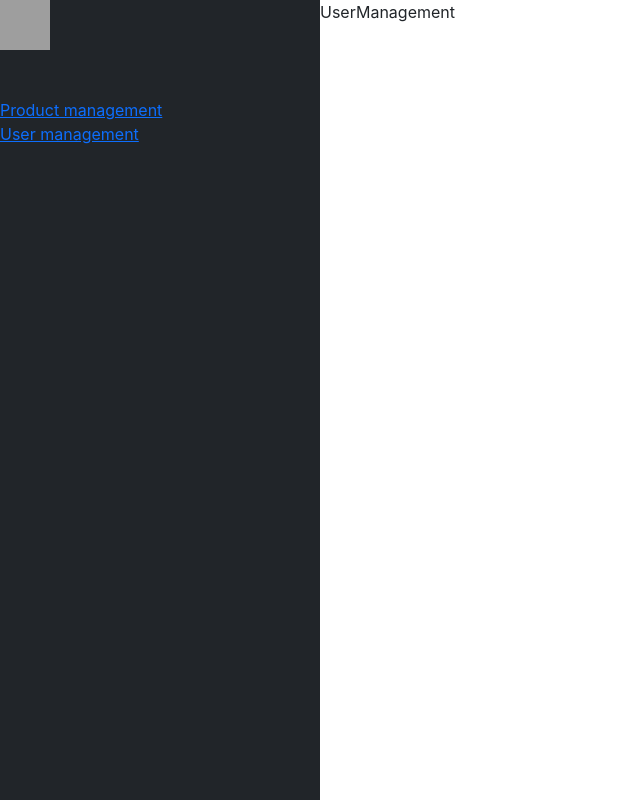
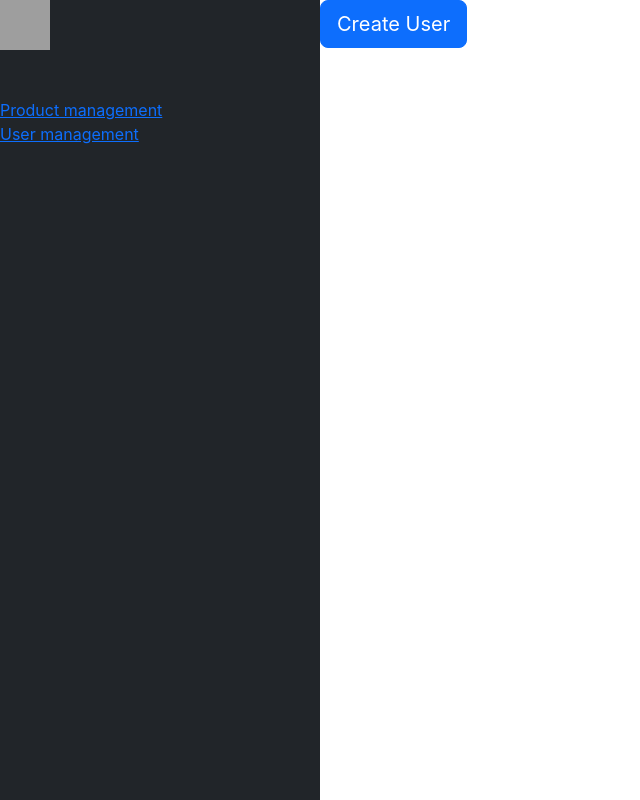
Before and after one commit to AVan-Git/Basic-ReactJS, a React (Create React App) app in the folder react_buoi10/: page /admin/users in a window 1280 px wide. Shown: the whole page, without its empty margins (0-640 px from the left). Built offline with nearby package versions, Linux system fonts and the light colour scheme; grey boxes are pictures that could not be loaded.

Commit message:
HOC theo reducer

```diff
--- a/react_buoi10/src/HOC/HOCModel.jsx
+++ b/react_buoi10/src/HOC/HOCModel.jsx
@@ -1,24 +1,30 @@
 import React from "react";
+import { useSelector } from "react-redux";
 
 export default function HOCModel(props) {
-  console.log("🚀 ~ file: HOCModel.jsx:4 ~ HOCModel ~ props:", props)
+
+
+  // HOC theo reducer
+  const {title, Component, Component2} = useSelector(state => state.modalReducer);
+
+
   return (
     <div>
       <div>
         {/* Modal trigger button */}
-        <button
+        {/* <button
           type="button"
           className="btn btn-primary btn-lg"
           data-bs-toggle="modal"
-          data-bs-target={`#${props.id}`}
+          data-bs-target={`#modalID`}
         >
           Launch
-        </button>
+        </button> */}
         {/* Modal Body */}
         {/* if you want to close by clicking outside the modal, delete the last endpoint:data-bs-backdrop and data-bs-keyboard */}
         <div
           className="modal fade"
-          id={props.id}
+          id='modalID'
           tabIndex={-1}
           data-bs-backdrop="static"
           data-bs-keyboard="false"
@@ -33,7 +39,7 @@ export default function HOCModel(props) {
             <div className="modal-content">
               <div className="modal-header">
                 <h5 className="modal-title" id="modalTitleId">
-                  {props.title}
+                  {title}
                 </h5>
                 <button
                   type="button"
@@ -43,7 +49,7 @@ export default function HOCModel(props) {
                 />
               </div>
               <div className="modal-body">
-                <props.Component />
+                <Component />
 
               </div>
               <div className="modal-footer">
--- /dev/null
+++ b/react_buoi10/src/pages/Admin/ProductManagement/CreateProduct.jsx
@@ -0,0 +1,27 @@
+import React from "react";
+
+export default function CreateProduct(props) {
+  return (
+    <form>
+      <div className="form-group">
+        <p>Id</p>
+        <input type="text" name="id" id="id" className="form-control" />
+      </div>
+
+      <div className="form-group">
+        <p>Name</p>
+        <input type="text" name="name" id="name" className="form-control" />
+      </div>
+
+      <div className="form-group">
+        <p>price</p>
+        <input type="number" name="price" id="price" className="form-control" />
+      </div>
+
+      <div className="form-group mt-2">
+        <button type="submit" className="btn btn-success">Create</button>
+        <button type="reset" className="btn btn-secondary mx-2">Clear</button>
+      </div>
+    </form>
+  );
+}
--- a/react_buoi10/src/pages/Admin/ProductManagement/ProductManagement.jsx
+++ b/react_buoi10/src/pages/Admin/ProductManagement/ProductManagement.jsx
@@ -1,9 +1,30 @@
-import React from 'react'
+import React from "react";
+import { setModalAction } from "../../../redux/reducers/modalReducer";
+import Login from "../../Login/Login";
+import { useDispatch } from "react-redux";
+import CreateProduct from "./CreateProduct";
 
 export default function ProductManagement(props) {
+  const dispatch = useDispatch();
+
   return (
     <div>
-      ProductManagement
+      <button
+        type="button"
+        className="btn btn-primary btn-lg"
+        data-bs-toggle="modal"
+        data-bs-target={`#modalID`}
+        onClick={() => {
+          const action = setModalAction({
+            Component: CreateProduct,
+            title: "Create Product",
+          });
+
+          dispatch(action);
+        }}
+      >
+        Create Product
+      </button>
     </div>
-  )
+  );
 }
--- /dev/null
+++ b/react_buoi10/src/pages/Admin/UserManagement/CreateUser.jsx
@@ -0,0 +1,28 @@
+import React from "react";
+
+export default function CreateUser(props) {
+  return (
+    <form>
+      <div className="form-group">
+        <p>Id</p>
+        <input type="text" name="id" id="id" className="form-control" />
+      </div>
+
+      <div className="form-group">
+        <p>Username</p>
+        <input type="text" name="username" id="username" className="form-control" />
+      </div>
+
+
+      <div className="form-group">
+        <p>Password</p>
+        <input type="text" name="password" id="password" className="form-control" />
+      </div>
+
+      <div className="form-group mt-2">
+        <button type="submit" className="btn btn-success">Create</button>
+        <button type="reset" className="btn btn-secondary mx-2">Clear</button>
+      </div>
+    </form>
+  );
+}
--- a/react_buoi10/src/pages/Admin/UserManagement/UserManagement.jsx
+++ b/react_buoi10/src/pages/Admin/UserManagement/UserManagement.jsx
@@ -1,9 +1,29 @@
-import React from 'react'
+import React from "react";
+import { useDispatch } from "react-redux";
+import { setModalAction } from "../../../redux/reducers/modalReducer";
+import CreateUser from "./CreateUser";
 
 export default function UserManagement(props) {
+  const dispatch = useDispatch();
+
   return (
     <div>
-      UserManagement
+      <button
+        type="button"
+        className="btn btn-primary btn-lg"
+        data-bs-toggle="modal"
+        data-bs-target={`#modalID`}
+        onClick={() => {
+          const action = setModalAction({
+            Component: CreateUser,
+            title:'Create User'
+          })
+
+          dispatch(action);
+        }}
+      >
+        Create User
+      </button>
     </div>
-  )
+  );
 }
--- a/react_buoi10/src/redux/configStore.js
+++ b/react_buoi10/src/redux/configStore.js
@@ -3,11 +3,13 @@ import numberReducer from "./reducers/numberReducer";
 import facebookReducer from "./reducers/facebookReducer";
 import productReducer from "./reducers/productReducer";
 import userReducer from "./reducers/userReducer";
+import modalReducer from "./reducers/modalReducer";
 export const store = configureStore({
   reducer: {
     number: numberReducer,
     facebookReducer: facebookReducer,
     productReducer: productReducer,
     userReducer : userReducer,
+    modalReducer: modalReducer,
   },
 });
--- /dev/null
+++ b/react_buoi10/src/redux/reducers/modalReducer.jsx
@@ -0,0 +1,34 @@
+//rxslice
+
+import { createSlice } from "@reduxjs/toolkit";
+
+// hai cach khai bao
+const ComponentDefault = (props) => {
+  return <div>default value</div>;
+};
+
+const initialState = {
+  title: "title",
+  Component: (props) => {
+    return <div>default value</div>;
+  },
+  Component2: ComponentDefault,
+};
+
+const modalReducer = createSlice({
+  name: "modalReducer",
+  initialState,
+  reducers: {
+    setModalAction: (state, action) => {
+      //action: Component, title
+      // lay data tu action
+      let { Component, title } = action.payload;
+
+      state.Component = Component;
+      state.title = title;
+    },
+  },
+});
+// exp nay de sử dụng theo cách 2
+export const { setModalAction } = modalReducer.actions;
+export default modalReducer.reducer;
--- a/react_buoi10/src/templates/AdminTemplate.jsx
+++ b/react_buoi10/src/templates/AdminTemplate.jsx
@@ -1,9 +1,11 @@
 import React from 'react'
 import { NavLink } from 'react-router-dom'
+import HOCModel from '../HOC/HOCModel'
 
 export default function AdminTemplate(props) {
   return (
     <div>
+      <HOCModel />
       <div className="d-flex">
         <div className="dashboard w-25 bg-dark " style={{minHeight:'100vh'}}>
             <img src="https://i.pravatar.cc/?u=2" alt="..." width={50} height={50} />
```
Also changed, not shown: react_buoi10/images/img_code.png, react_buoi10/images/img_minhHoaBuoi10.png.
